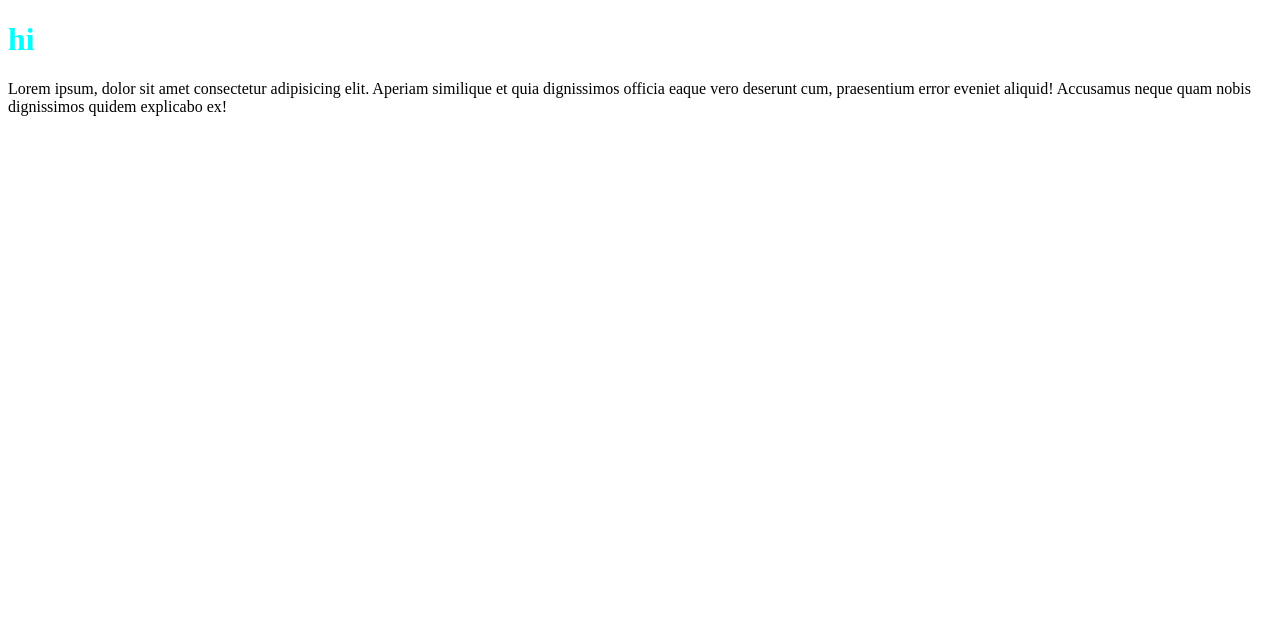
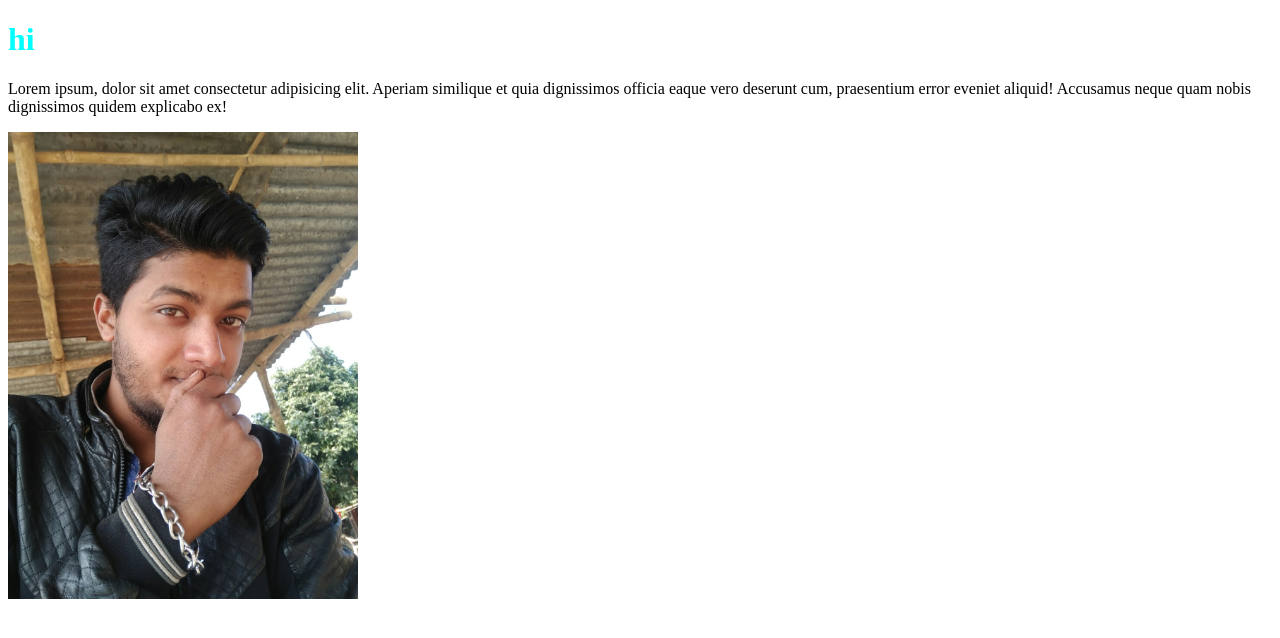
Before and after one commit to fozlerabbi9/my-second-repo, a plain HTML site: page index.html in a window 1280 px wide. Drawn offline with Linux system fonts and the light colour scheme.

Commit message:
added Image

```diff
--- a/index.html
+++ b/index.html
@@ -10,6 +10,6 @@
 <body>
     <h1>hi</h1>
     <p>Lorem ipsum, dolor sit amet consectetur adipisicing elit. Aperiam similique et quia dignissimos officia eaque vero deserunt cum, praesentium error eveniet aliquid! Accusamus neque quam nobis dignissimos quidem explicabo ex!</p>
-
+    <img src="rpic/r1.jpg" alt="" style="width: 350px;">
 </body>
 </html>
```
Also changed, not shown: Rpic/r1.jpg (added), Rpic/r2.jpg (added), Rpic/r3.jpg (added), Rpic/r4.jpg (added), Rpic/r5.jpg (added).
